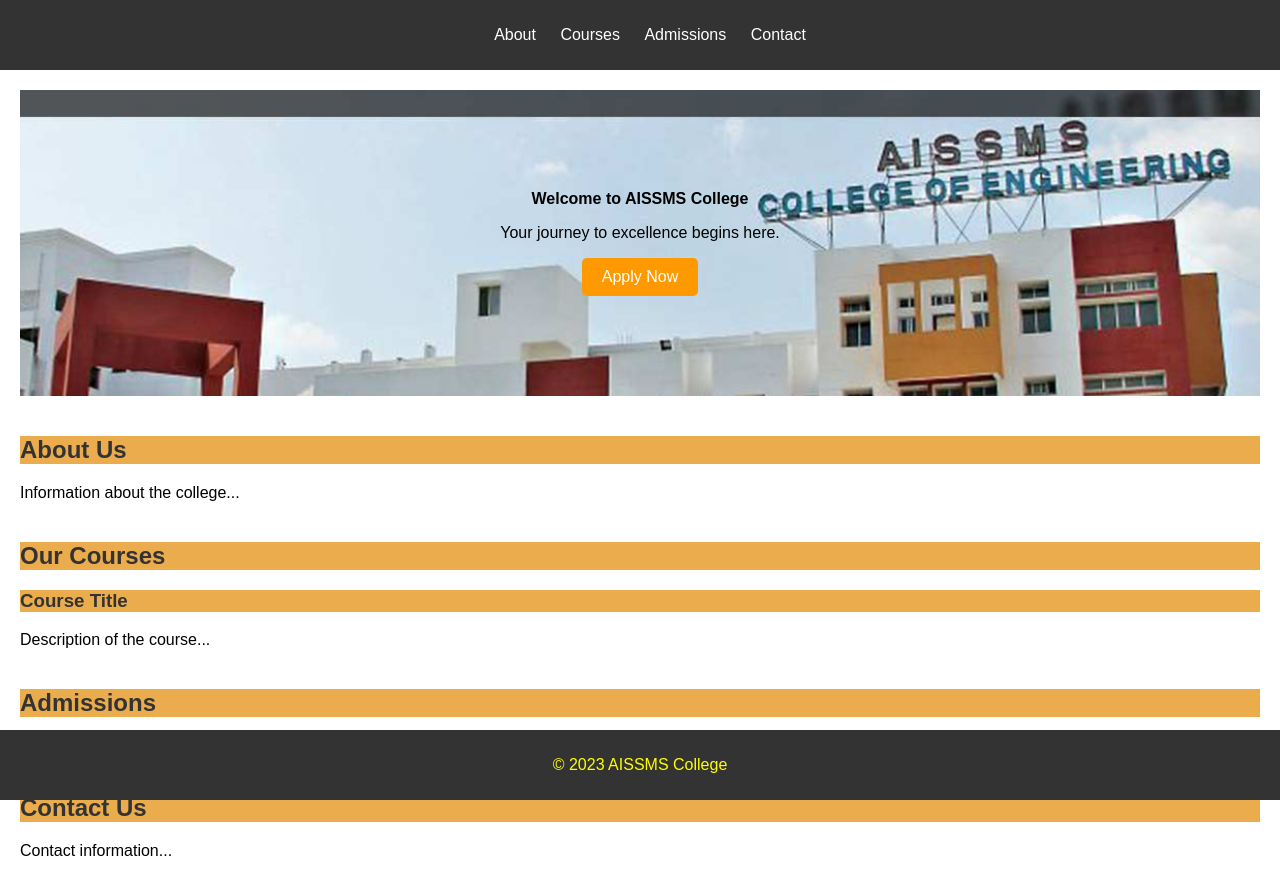
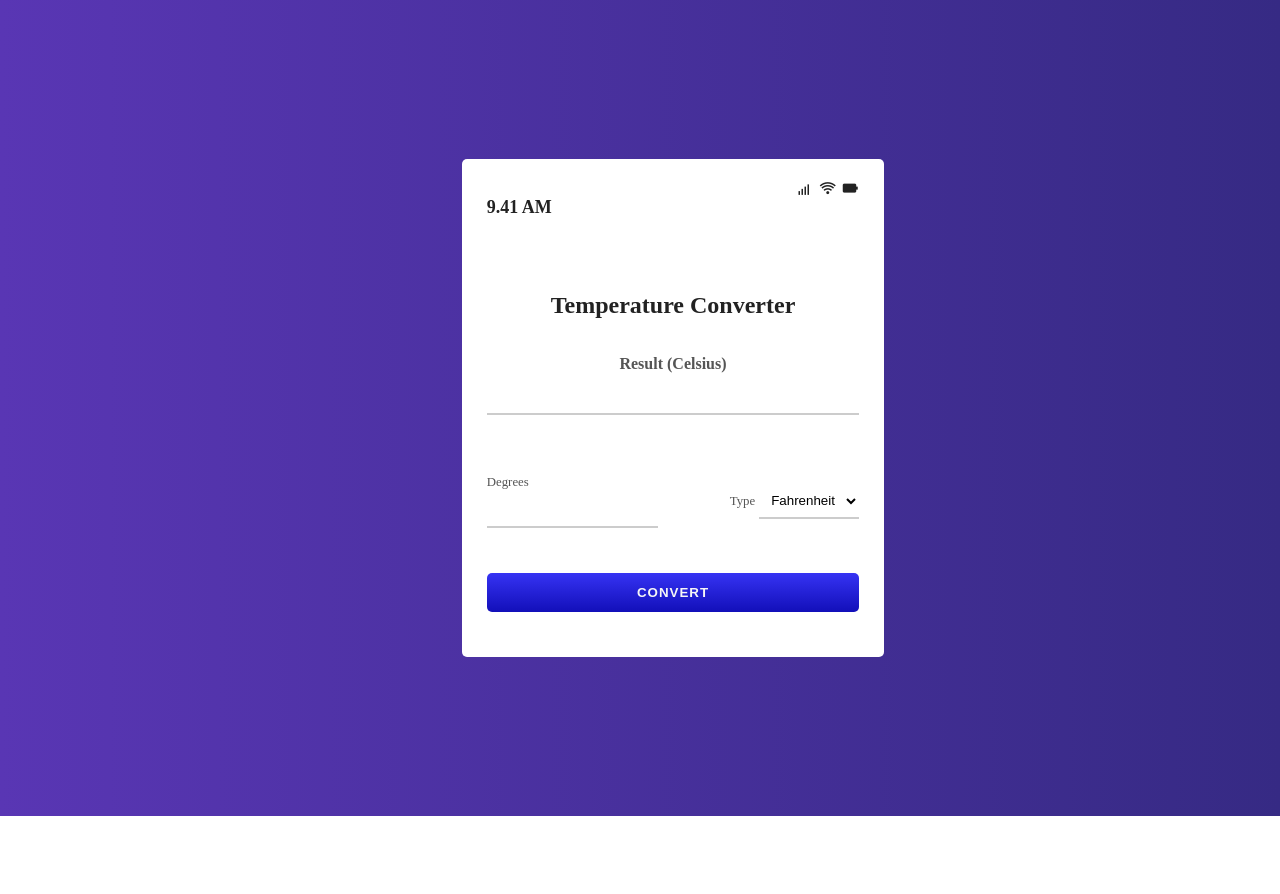
Before and after one commit to shreyash9752/OIBSIP, a plain HTML site: page index.html in a window 1280 px wide. After the commit the page ends 816 px from the top, so only its background shows below. Drawn offline with nearby package versions, Linux system fonts and the light colour scheme.

Commit message:
TEMPERATURE CONVERTER

```diff
--- a/index.html
+++ b/index.html
@@ -1,60 +1,61 @@
 <!DOCTYPE html>
 <html lang="en">
+  <head>
+    <meta charset="UTF-8" />
+    <meta name="viewport" content="width=device-width, initial-scale=1.0" />
+    <title>Temperature Converter Website using html, css & JavaScript</title>
+    <!-- css link -->
+    <link rel="stylesheet" href="style.css" />
 
-<head>
-    <meta charset="UTF-8">
-    <meta name="viewport" content="width=device-width, initial-scale=1.0">
-    <title>AISSMS College</title>
-    <link rel="stylesheet" href="style.css">
-</head>
+    <!-- box icons -->
+    <link rel="stylesheet"
+  href="https://unpkg.com/boxicons@latest/css/boxicons.min.css">
 
-<body>
-    <header>
-        <nav>
-            <ul>
-                <li><a href="#about">About</a></li>
-                <li><a href="#courses">Courses</a></li>
-                <li><a href="#admissions">Admissions</a></li>
-                <li><a href="#contact">Contact</a></li>
-            </ul>
-        </nav>
-    </header>
+      <!-- font awesome -->
+      <link rel="stylesheet" href="https://cdnjs.cloudflare.com/ajax/libs/font-awesome/4.7.0/css/font-awesome.min.css">
 
-    <main>
-        <section id="hero">
-            <b><b>Welcome to AISSMS College</b></b>
-            <p>Your journey to excellence begins here.</p>
-            <a href="#admissions" class="cta-button">Apply Now</a>
-        </section>
+  </head>
+  <body>
+    <div class="container">
+        <div class="temperature-converter">
+            <div class="mobile">
+                <p class="time">9.41 AM</p>
+                <div>
+                    <i class='bx bx-signal-4'></i>
+                    <i class='bx bx-wifi' ></i>
+                    <i class='bx bxs-battery' ></i>
+                </div>
+            </div>
 
-        <section id="about">
-            <h2>About Us</h2>
-            <p>Information about the college...</p>
-        </section>
+            <h1 class="title">Temperature Converter</h1>
 
-        <section id="courses">
-            <h2>Our Courses</h2>
-            <div class="course">
-                <h3>Course Title</h3>
-                <p>Description of the course...</p>
+            <div class="result">
+              <span class="result-heading">Result (Celsius)</span>
+              <h2 class="celsius-value" id="celsius"></h2>
             </div>
-            <!-- Repeat the above structure for other courses -->
-        </section>
 
-        <section id="admissions">
-            <h2>Admissions</h2>
-            <p>Admission information...</p>
-        </section>
+            <!-- input field -->
+            <div class="degree-type">
+                <!-- for degrees -->
+              <div class="degree-field">
+                <label for="degree">Degrees</label>
+                <input type="number" name="degree" id="degree" />
+              </div>
 
-        <section id="contact">
-            <h2>Contact Us</h2>
-            <p>Contact information...</p>
-        </section>
-    </main>
+              <!-- for option selection -->
+              <div class="temp-field">
+                <label for="temp-type">Type</label>
+                <select name="temperatures" id="temp-type" autocomplete="on">
+                  <option id="fahrenheit" value="fahrenheit">Fahrenheit</option>
+                  <option id="kelvin" value="kelvin">Kelvin</option>
+                </select>
+              </div>
+            </div>
+            <button id="convert-btn">Convert</button>
 
-    <footer>
-        <p>&copy; 2023 AISSMS College</p>
-    </footer>
-</body>
-
+        </div>
+      </div>
+    <!-- script tags -->
+    <script src="j.js"></script>
+  </body>
 </html>
--- /dev/null
+++ b/j.js
@@ -0,0 +1,41 @@
+// script.js
+const celsiusField = document.querySelector("#celsius");
+const degree = document.querySelector("#degree");
+const convertBtn = document.querySelector("#convert-btn");
+const tempType = document.querySelector("#temp-type");
+
+window.addEventListener("load", () => {
+  degree.value = "";
+  celsiusField.innerHTML = "";
+});
+
+if(degree.value === ""){
+  convertBtn.setAttribute("disabled","");
+  setTimeout(() => {
+    convertBtn.removeAttribute('disabled');
+  }, 4000);
+}
+
+
+convertBtn.addEventListener("click", (e) => {
+  e.preventDefault();
+  convertToCelsius();
+  convertBtn.innerHTML = "<span class='icon'><i class='fa fa-spinner fa-spin'></i> Converting...</span>";
+  setTimeout(() => {
+    convertBtn.innerHTML ="<span>Convert</span>"
+  }, 1000);
+});
+
+function convertToCelsius() {
+  let inputValue = degree.value;
+
+  setTimeout( () => {
+    if (tempType.value === "fahrenheit") {
+      const FahrenheitToCelsius = (inputValue - 32) * (5 / 9);
+      celsiusField.innerHTML = `${FahrenheitToCelsius.toFixed(3)} &deg;c`;
+    } else if (tempType.value === "kelvin") {
+      const KelvinToCelsius = inputValue - 273.15;
+      celsiusField.innerHTML = `${KelvinToCelsius.toFixed(3)} &deg;c`;
+    }
+  }, 1200)
+}
--- a/style.css
+++ b/style.css
@@ -1,70 +1,120 @@
-/* General styles */
-body {
-    font-family: Arial, sans-serif;
-    margin: 0;
-    padding: 0;
+{
+  box-sizing: border-box;
+  margin: 0;
+  padding: 0;
 }
 
-header {
-    background-color: #333;
-    color: #fff;
-    padding: 10px 0;
+body {
+  background-color: #020d45;
+  background: linear-gradient(90deg, #5936b4 0%, #362a84 100%);
+  color: #222;
+  font-size: 1rem;
+  display: flex;
+  justify-content: center;
+  align-items: center;
+  width: 100vw;
+  height: 100vh;
 }
 
-nav ul {
-    list-style-type: none;
-    text-align: center;
+.mobile {
+  display: flex;
+  justify-content: space-between;
+  margin-bottom: 40px;
+  font-size: 18px;
+  font-weight: 700;
 }
 
-nav ul li {
-    display: inline;
-    margin-right: 20px;
+.temperature-converter {
+  background: #fff;
+  border-radius: 5px;
+  position: relative;
+  display: flex;
+  flex-direction: column;
+  justify-content: center;
+  padding: 20px 25px 45px;
+  min-width: 320px;
+  width: 100%;
+  height: auto;
+  box-shadow: -5px -5px 250px 0px rgba(255, 255, 255, 0.02) inset;
+  backdrop-filter: blur(21px);
 }
 
-nav ul li a {
-    text-decoration: none;
-    color: #fff;
+.title {
+  color: #222;
+  font-size: 1.5rem;
+  text-align: center;
+}
+.result {
+  text-align: center;
+  margin: 20px 0;
+}
+.result-heading {
+  color: #555;
+  font-size: 1rem;
+  font-weight: 600;
+}
+.celsius-value {
+  border-bottom: 2px solid #ccc;
+  padding: 10px;
+  transition: all .45s ease;
+}
+label {
+  color: #555;
+  font-size: 0.8rem;
+  margin-bottom: 5px;
+}
+input,
+select {
+  background: transparent;
+  border: none;
+  outline: none;
+  border-bottom: 2px solid #ccc;
+  padding: 8px;
+  margin-bottom: 15px;
+}
+input:focus {
+  border: 1px solid #4c49f3;
+}
+.degree-type {
+  display: flex;
+  justify-content: space-between;
+  align-items: center;
+  padding: 20px 0;
+}
+.degree-field {
+  display: flex;
+  flex-direction: column;
+  width: 46%;
+}
+option {
+  background-color: #3c39e7;
+  color: #f6f6f6;
+}
+#convert-btn {
+  background: linear-gradient(to bottom, #3633f3, #120fb9);
+  border: none;
+  outline: none;
+  border-radius: 5px;
+  color: #f6f6f6;
+  cursor: pointer;
+  font-weight: bold;
+  letter-spacing: 1px;
+  text-transform: uppercase;
+  margin-top: 10px;
+  padding: 12px 80px;
+  transition: all 0.3s ease-in;
+}
+#convert-btn:hover {
+  background: linear-gradient(to bottom, #4a47e7, #322fda);
 }
 
-main {
-    padding: 20px;
+/* Add a right margin to each icon */
+
+.fa {
+  margin-left: -12px;
+  margin-right: 8px;
 }
 
-section {
-    margin-bottom: 40px;
+.loading {
+  display: none;
 }
-
-h1, h2, h3 {
-    color: #333;
-    background-color: #ebac4d;
-    font-family: Arial, Helvetica, sans-serif;
-}
-
-/* Styles for the hero section */
-#hero {
-    text-align: center;
-    background-image: url(AISSMS-Pune-Honest-College-Reviews.jpg);
-    background-size: cover;
-    color:black;
-    padding: 100px 0;
-}
-
-.cta-button {
-    display: inline-block;
-    padding: 10px 20px;
-    background-color: #ff9900;
-    color: #fff;
-    text-decoration: none;
-    border-radius: 5px;
-}
-
-/* Styles for footer */
-footer {
-    text-align: center;
-    background-color: #333;
-    color:yellow;
-    padding: 10px 0;
-    position: absolute;
-    bottom: 0;
-    width: 100%;
-}
```
Also changed, not shown: github_cover.jpeg (added).
